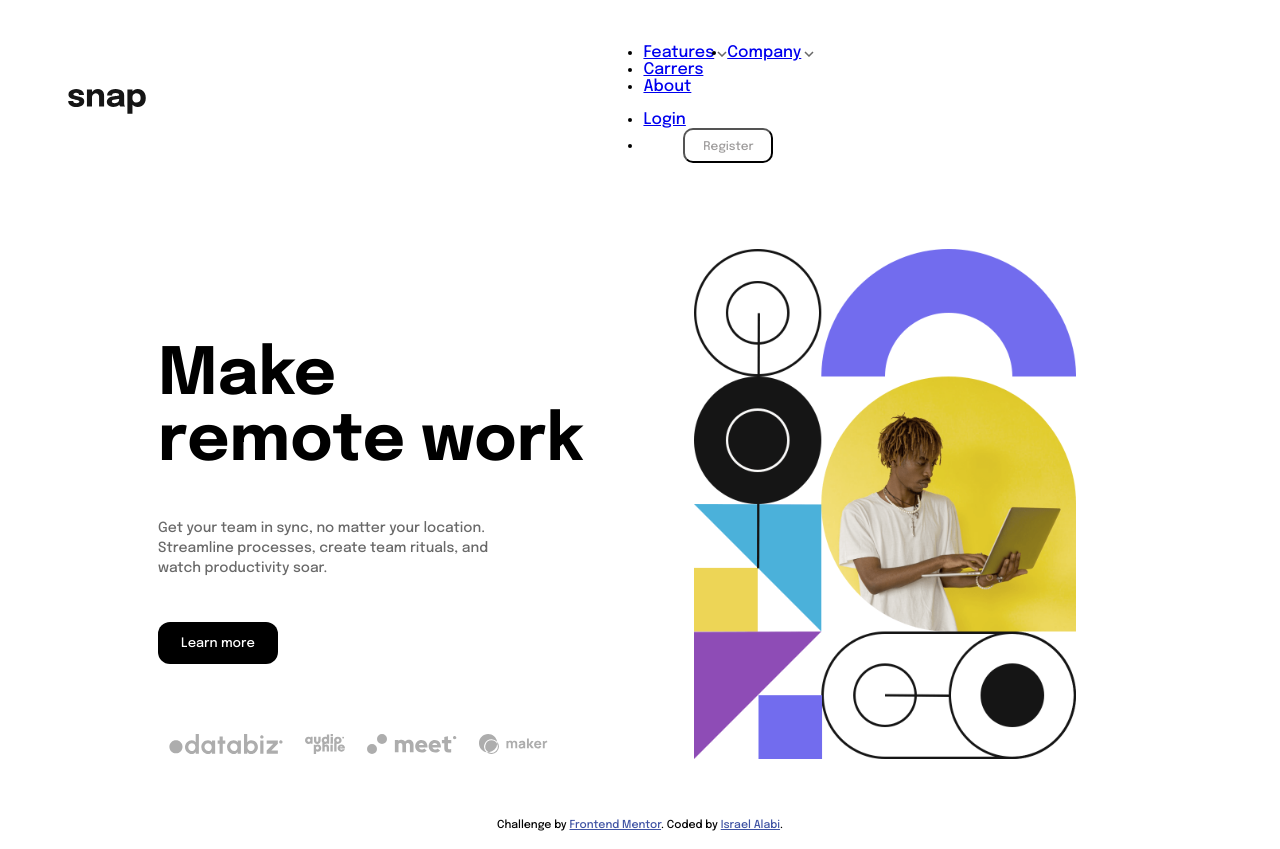
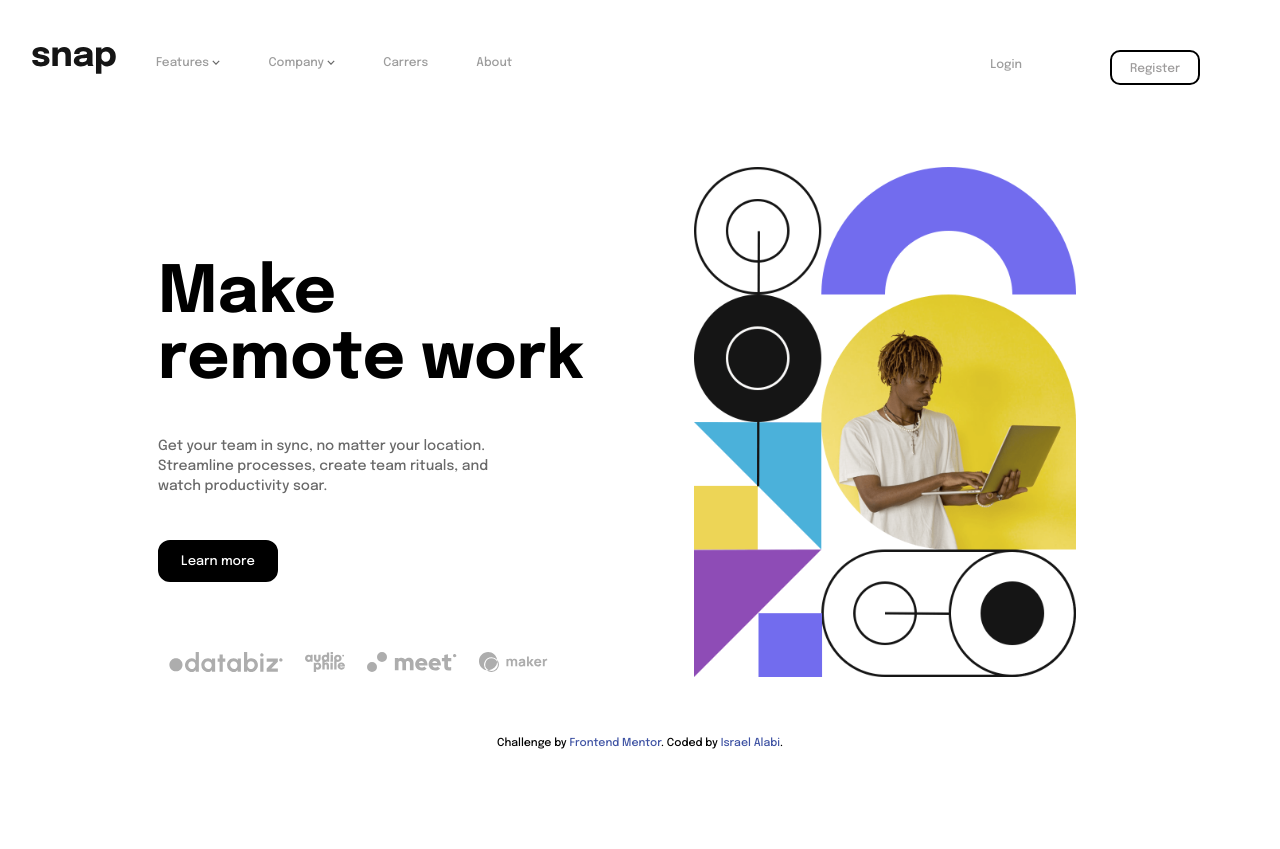
Before and after one commit to MrSHADD/intro-section, a React (Create React App) app: page / in a window 1280 px wide. After the commit the page ends 800 px from the top, so only its background shows below. Built offline with nearby package versions, Linux system fonts and the light colour scheme.

Commit message:
Update style.css

```diff
--- a/public/style.css
+++ b/public/style.css
@@ -6,95 +6,104 @@ body{
 color: black;
 font-family: Epilogue;
 }
+li {
+    list-style: none;
+}
 
-.navbar{
+a {
+    text-decoration: none;
+}
+
+.navbar {
     display: flex;
-    /* height: 65px; */
-    /* background-color: blue; */
+    align-items: center;
+    padding: 1rem 1.5rem;
+}
 
-    width: 100%;
+.hamburger {
+    display: none;
+    margin-left: auto;
+}
+
+.bar {
+    display: block;
+    width: 25px;
+    height: 3px;
+    margin: 5px auto;
+    -webkit-transition: all 0.3s ease-in-out;
+    transition: all 0.3s ease-in-out;
+    background-color: #101010;
+}
+
+.nav-menu{
+    display: flex;
     justify-content: space-between;
     align-items: center;
-    padding: 20px 60px;
+    width: 100%;
+}
+.nav-menu-left{
+    display: flex;
+    justify-content: space-between;
+    align-items: center;
+}
+.arrow-down{
+    padding-left: 3px;
+    height: 5px;
+    margin-top: 3px;
+}
+.nav-menu-right{
+    display: flex;
+    margin-left: auto;
+    margin-top: 35px;
 }
 
-.img--logo{
-    height: 25px;
-    margin-right: 60px;
-    margin-left: 0px;
-    margin-top: 0px;
-}
-
-.features{
-    padding-right: 40px;
-    cursor: pointer;
-    min-width: 108px;
-}
-
-.arrow-down{
-    padding-left: 3px;
-}
-
-.company{
-    padding-right: 40px;
-    cursor: pointer;
-    min-width: 111px;
-}
-
-.carrers{
-    padding-right: 40px;
-    cursor: pointer;
-}
-
-.about{
-    padding-right: 0px;
-    cursor: pointer;
-}
-
-a:hover{
-    color:black;
-}
-
-.login{
-    margin-left: 450px;
-    cursor: pointer;
-}
 .btn--reg{
-
     color: hsl(0, 1%, 61%);
     background-color: white;
     width: 90px;
     height: 35px;
     padding-top: 4px;
+    margin-top: -12px;
     max-width: 90px;
     border-radius: 10px;
     margin-left: 40px;
     font-family: Epilogue;
     font-size: 12px;
     cursor: pointer;
+    border-style: double;
+    border-color: black;
 }
 
 .btn--reg:hover{
     color: black;
 }
 
+.nav-item {
+    margin-right: 3rem;
+}
+
+.nav-link {
+    font-size: 12px;
+    color: hsl(0, 0%, 61%);
+    display: flex;
+}
+
+
+.nav-link:hover{
+    color: black;
+}
+
+
+
 /* main content */
 .hero{
     display: flex;
-
 }
 
-h3{
-    font-size: 12px;
-    color: hsl(0, 0%, 61%);
-}
-h3:hover{
-    color: black;
-}
+
 .details{
     padding: 100px 0px 0px 150px;
     margin-right: 10px;
-
 }
 
 .img--hero{
@@ -104,7 +113,6 @@ h3:hover{
     padding-left: 100px;
     margin-bottom: -30px;
     padding-bottom: 90px;
-    /* background-color: red; */
 }
 
 .btn--learn{
@@ -118,6 +126,8 @@ h3:hover{
     max-width: 120px;
     border-style: none;
     cursor: pointer;
+    border-style: double;
+    border-color: black;
 }
 
 .btn--learn:hover{
@@ -197,13 +207,12 @@ p{
 
 
 
- /* The container <div> - needed to position the dropdown content */
+
  .dropdown-com {
     position: relative;
     display: inline-block;
   }
 
-  /* Dropdown Content (Hidden by Default) */
   .dropdown-content-com {
     display: none;
     position: absolute;
@@ -217,7 +226,7 @@ p{
   }
 
 
-  /* Links inside the dropdown */
+
   .dropdown-content-com a{
     color: black;
     padding: 5px 16px 5px 20px;
@@ -226,19 +235,14 @@ p{
     font-size: 12px;
   }
 
-  /* Change color of dropdown links on hover */
 .dropdown-content-com a:hover {
     background-color: #ddd;
 }
 
-  /* Show the dropdown menu on hover */
 .dropdown-com:hover .dropdown-content-com{
        display: block;
  }
 
- .main{
-     display: flex;
- }
 
  .img--hero-mob{
      display: none;
@@ -248,53 +252,80 @@ p{
      display: none;
  }
 
- .nav-mobile{
-    display: none;
+
+
+/* for mobile */
+@media only screen and (max-width: 600px) {
+.nav-menu {
+    position:fixed;
+    right: 100%;
+    top: 5rem;
+    flex-direction: column;
+    background-color: white;
+    width: 200px;
+    height: 500px;
+    margin-left: auto;
+    border-radius: 10px;
+    transition: 0.5s;
+    box-shadow: 0 10px 27px rgba(0, 0, 0, 0.05);
+}
+
+.nav-menu-left{
+    flex-direction: column;
+    margin-right: 100px;
+    padding-right: 0px;
 }
 
 
-/* for mobile */
- @media screen and (max-width: 600px) {
-     .navbar{
-         display: none;
-        /* position: fixed;
-        left: 100%;
-        top: 5rem;
+.nav-menu-right{
     flex-direction: column;
-        background-color: rgb(224, 25, 25);
-        width: 100%;
-        border-radius: 10px;
-        text-align: center;
-        transition: 0.3s;
-        box-shadow:
-            0 10px 27px rgba(0, 0, 0, 0.05); */
+    margin-left: 0px;
+    margin-bottom: 350px;
 }
 
-
-     .nav-mobile{
-        display: flex;
-        width: 375px;
+.nav-menu-right a{
+     padding-left: 10px;
 }
 
-     .img--hamburger{
-         margin-left: auto;
+.nav-menu.active {
+    right: 0;
 }
 
-     .hero{
-         display: grid;
-         padding-top: 20px;
-         margin-left: -7px;
-         margin-right: -6px;
-         margin-bottom: 10px;
+.nav-link{
+    font-size: 15px;
+    text-align: center;
 }
 
-     .img--hero{
-         display: none;
+.nav-item {
+    margin-top: 1rem;
+    margin-right: auto;
+}
+
+.btn--reg{
+    width: 160px;
+    padding-top: 4px;
+    margin-top: 0px;
+    margin-left: -50px;
+    max-width: 160px;
+}
+.hamburger {
+    display: block;
+    cursor: pointer;
+}
+.login{
+    background-color: teal;
+}
+.hero{
+    display: block;
 }
 
 .img--hero-mob{
 display: grid;
 width: 100%;
+}
+
+.img--hero{
+    display: none;
 }
 
 .details{
@@ -314,6 +345,7 @@ p{
 
 .watermarks{
     margin: auto;
+    margin-bottom: 10px;
 }
 
 p{
@@ -322,8 +354,23 @@ p{
     font-size: 15px;
   }
 
+.dropdown-content {
+    margin-left: 0px;
+  }
+
 .btn--learn{
     margin-bottom: 45px;
 }
 
+.hamburger.active .bar:nth-child(2) {
+    opacity: 0;
 }
+
+.hamburger.active .bar:nth-child(1) {
+    transform: translateY(8px) rotate(45deg);
+}
+
+.hamburger.active .bar:nth-child(3) {
+    transform: translateY(-8px) rotate(-45deg);
+}
+}
```
Lines whose indentation alone changed are shown as unchanged.
